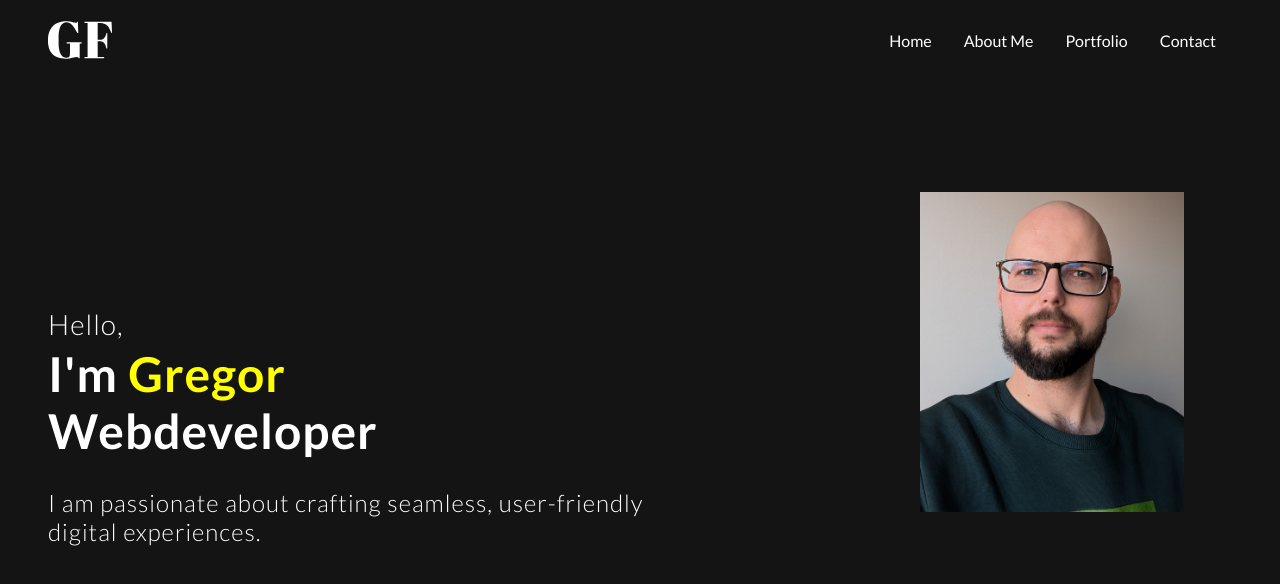
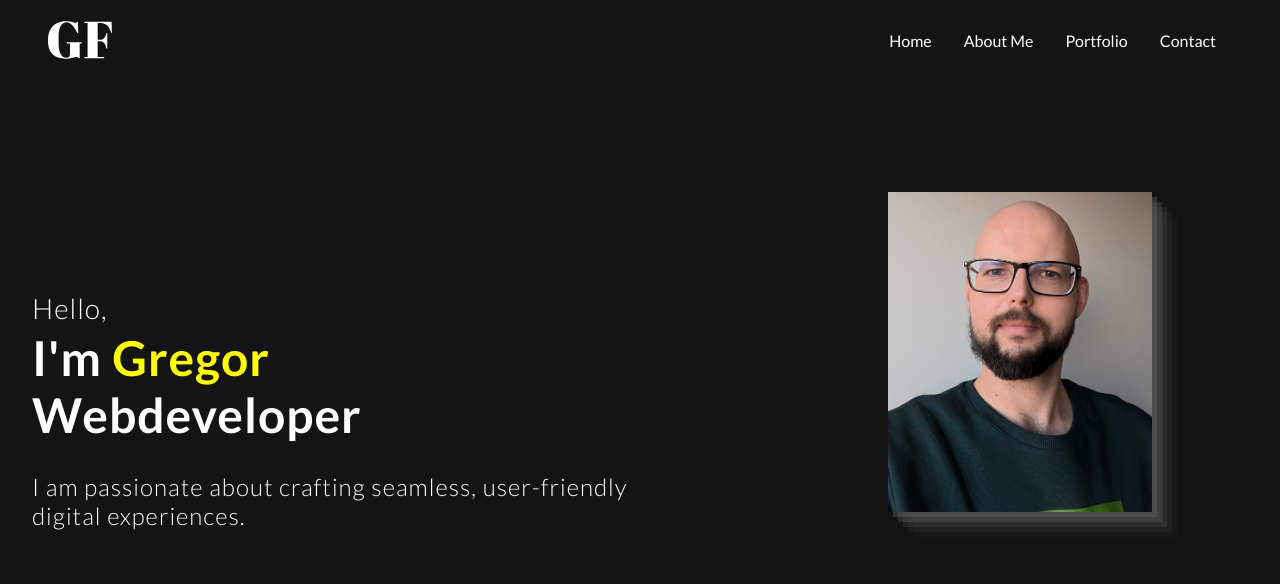
Before and after one commit to Gafrelek/Gafrelek.github.io, a React (Vite) app: page / in a window 1280 px wide. Shown: the top 584 px of the page. Built offline with nearby package versions, Linux system fonts and the light colour scheme.

Commit message:
intro page css done

```diff
--- a/src/components/Intro/Intro.css
+++ b/src/components/Intro/Intro.css
@@ -1,25 +1,23 @@
+/* Base styles for smallest screens */
 #intro {
   height: calc(100vh - 4rem);
   width: 100vw;
-  margin: 2rem;
-  padding: 1rem 1rem;
+  margin: 0;
+  padding: 0;
   overflow: hidden;
   position: relative;
   display: flex;
-}
-
-.spacerLastChild {
-  flex: 0 1 10%;
 }
 
 .introContent {
   height: 100vh;
   width: 100vw;
   letter-spacing: 1px;
-  font-size: 3rem;
+  font-size: 10vw;
   font-weight: 700;
   display: flex;
   flex-direction: column;
+  align-items: center;
   justify-items: center;
 }
 
@@ -28,89 +26,84 @@
 }
 
 .hello {
-  font-size: 1.75rem;
+  font-size: 4.5vw;
   font-weight: 300;
 }
 
 .introPara {
-  font-size: 1.5rem;
+  font-size: 6vw;
   letter-spacing: 1px;
   font-weight: 300;
+  max-width: 100vw;
 }
 
 .bg {
-  position: absolute;
-  right: 10vw;
-  top: 10vh;
-  width: 50vw;
+  position: static;
+  width: 80vw;
   height: auto;
+  margin: 1rem;
+  box-shadow: none;
   z-index: -1;
-  box-shadow: rgba(100, 100, 100, 0.4) 5px 5px,
-    rgba(100, 100, 100, 0.3) 10px 10px, rgba(100, 100, 100, 0.2) 15px 15px,
-    rgba(100, 100, 100, 0.1) 20px 20px, rgba(100, 100, 100, 0.05) 25px 25px;
 }
 
-/* Mobile Adjustments */
-@media screen and (max-width: 488px) {
+/* Tablet Adjustments */
+@media screen and (min-width: 488px) {
   #intro {
-    margin: 0;
-    padding: 0;
-  }
-
-  .bg {
-    position: static;
+    margin: 1rem;
+    padding: 1rem;
   }
   .hello {
-    font-size: 4.5vw;
+    font-size: 1.75rem;
   }
   .introContent {
-    font-size: 10vw;
-    align-items: center;
+    font-size: 3rem;
+    align-items: initial;
   }
   .introPara {
-    font-size: 6vw;
-  }
-  .spacerLastChild {
-    /* flex: none; */
+    font-size: 1.5rem;
+    max-width: 50vw;
   }
 }
 
-/* Tablet Adjustments */
+/* Small Desktop Adjustments */
 @media screen and (min-width: 640px) {
   .spacerFirstChild {
-    flex: 0 1 20%;
+    flex: 0 1 25%;
   }
   .spacerLastChild {
     flex: 0 1 20%;
   }
   .bg {
+    position: absolute;
+    right: 10vw;
+    top: 10vh;
     width: auto;
-    height: 30vh;
-    box-shadow: none;
-    /* right: 0; */
+    height: 40vh;
+    box-shadow: rgba(100, 100, 100, 0.4) 5px 5px,
+      rgba(100, 100, 100, 0.3) 10px 10px, rgba(100, 100, 100, 0.2) 15px 15px,
+      rgba(100, 100, 100, 0.1) 20px 20px, rgba(100, 100, 100, 0.05) 25px 25px;
   }
 }
 
 /* Medium Desktop Adjustments */
 @media screen and (min-width: 1210px) {
-  .spacerFirstChild {
-    flex: 0 1 20%;
-    /* background: red; */
-  }
+  .spacerFirstChild,
   .spacerLastChild {
     flex: 0 1 20%;
-    /* background: blue; */
-  }
-  .bg {
-    height: 40vh;
-    width: auto;
   }
 }
 
 /* Large Desktop Adjustments */
 @media screen and (min-width: 1600px) {
+  #intro {
+    margin: 2rem;
+    padding: 1rem;
+  }
   .introContent {
-    font-size: 5vw;
+    font-size: 3.5vw;
+  }
+  .introPara {
+    font-size: 1.5vw;
   }
   .spacerFirstChild {
     flex: 0 1 10%;
--- a/src/components/Intro/Intro.jsx
+++ b/src/components/Intro/Intro.jsx
@@ -21,9 +21,8 @@ const Intro = () => {
           </span>
 
           <p className="introPara">
-            <br />
-            I am passionate about crafting seamless, user-friendly <br />{' '}
-            digital experiences.
+            <br />I am passionate about crafting seamless, user-friendly digital
+            experiences.
           </p>
         </div>
         <img src={fotoGF} alt="Gregor photo" className="bg" />
```
